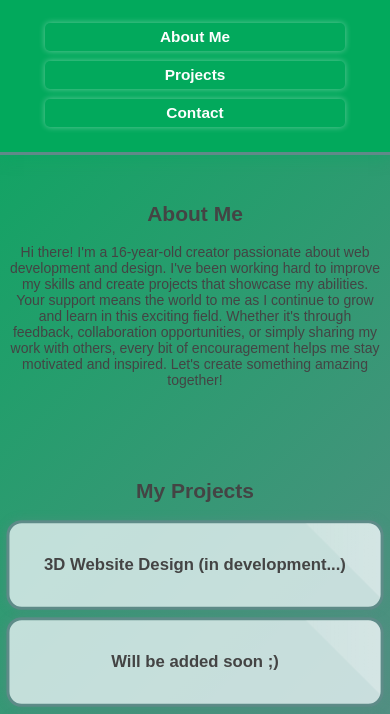
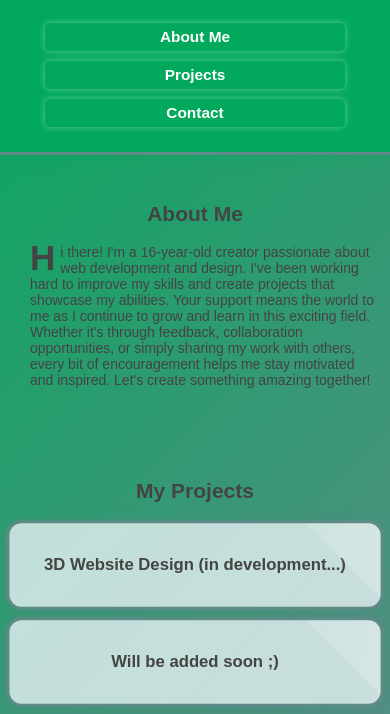
Before and after one commit to AmiraliM-JS/my-first-portfolio-website, a plain HTML site: page index.html in a window 390 px wide. Shown: the part 100-814 px from the top of the page. Drawn offline with Linux system fonts and the light colour scheme.

Commit message:
Update index.css
edited some codes

```diff
--- a/styles/index.css
+++ b/styles/index.css
@@ -1,3 +1,14 @@
+/* Vibrant Theme Styles */
+body {
+    margin: 0;
+    font-family: 'Arial', sans-serif;
+    background: linear-gradient(135deg, #02a95c, #608a89);
+    color: #444444;
+    overflow-x: hidden;
+    animation: backgroundShift 10s infinite alternate;
+    scroll-behavior: smooth;
+}
+
 /* Vibrant Theme Styles */
 body {
     margin: 0;
@@ -36,6 +47,7 @@ body {
     width: 12px;
 }
 
+
 ::-webkit-scrollbar-track {
     background: #e8f2f4;
     border-radius: 10px;
@@ -44,13 +56,26 @@ body {
 ::-webkit-scrollbar-thumb {
     background: #608a89;
     border-radius: 10px;
-    border: 3px solid #e8f2f4;
+    border: 2px solid #e8f2f4;
     transition: background 0.3s;
 }
 
 ::-webkit-scrollbar-thumb:hover {
     background: #898f93;
 }
+
+/* Mobile-friendly scrollbar */
+@media (max-width: 600px) {
+    ::-webkit-scrollbar {
+        width: 10px;
+    }
+
+    ::-webkit-scrollbar-thumb {
+        border-width: 2px;
+    }
+}
+
+
 
 
 
@@ -158,6 +183,22 @@ section {
     padding: 50px 20px;
     text-align: center;
 }
+
+#about p {
+    text-align: left;
+    margin-left: 20px;
+}
+
+#about p::first-letter {
+    font-size: 2.5em;
+    font-weight: bold;
+    float: left;
+    line-height: 0.8;
+    margin-right: 5px;
+    color: #444444;
+}
+
+
 
 @media (max-width: 600px) {
     section {
```
